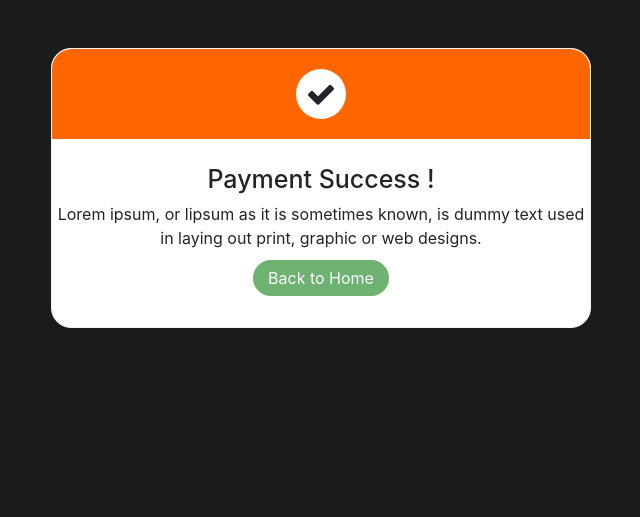
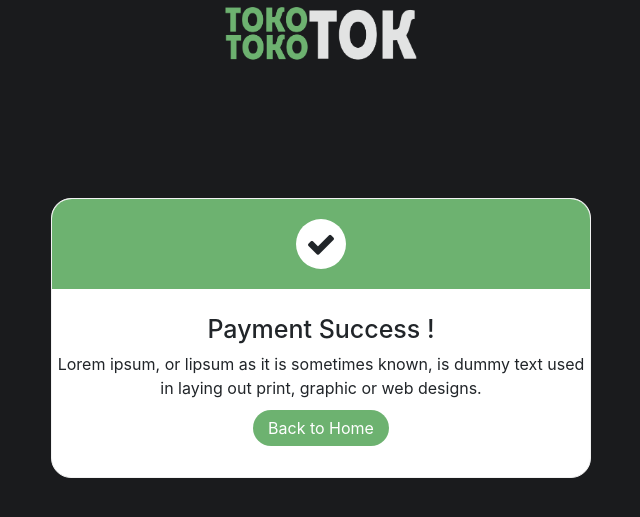
Before and after one commit to muhammadafiq21/VoucherGameShop, a PHP site: page / in a window 1280 px wide. Shown: the top 517 px of the page, without its empty margins (319-959 px from the left). Run offline with PHP 8.4, Linux system fonts and the light colour scheme.

Commit message:
Afiq Commit

```diff
--- a/Confirm Payment/index.html
+++ b/Confirm Payment/index.html
@@ -10,7 +10,7 @@
     <link rel="stylesheet" href="style.css">
 </head>
 <body>
-
+   <img src="aset/logo.png" width="15%"><br><br><br>
 
     <div class="container">
         <div class="row">
@@ -22,9 +22,8 @@
                  <div class="content">
                     <h1>Payment Success !</h1>
                     <p>Lorem ipsum, or lipsum as it is sometimes known, is dummy text used in laying out print, graphic or web designs. </p>
-                    <a href="#">Back to Home </a>
+                    <a href="http://localhost/TA%20WEB/VoucherGameShop/Code/Homepage.html">Back to Home </a>
                  </div>
-
               </div>
            </div>
         </div>
--- a/Confirm Payment/style.css
+++ b/Confirm Payment/style.css
@@ -9,7 +9,7 @@ body {
   background: #fff;
 }
 .payment_header {
-  background: rgba(255, 102, 0, 1);
+  background: #6db270;
   padding: 20px;
   border-radius: 20px 20px 0px 0px;
 }
@@ -50,3 +50,9 @@ body {
   text-decoration: none;
   background: rgb(0, 0, 0);
 }
+
+img {
+  display: block;
+  margin-left: auto;
+  margin-right: auto;
+}
```
Also changed, not shown: Confirm Payment/aset/logo.png (added).
